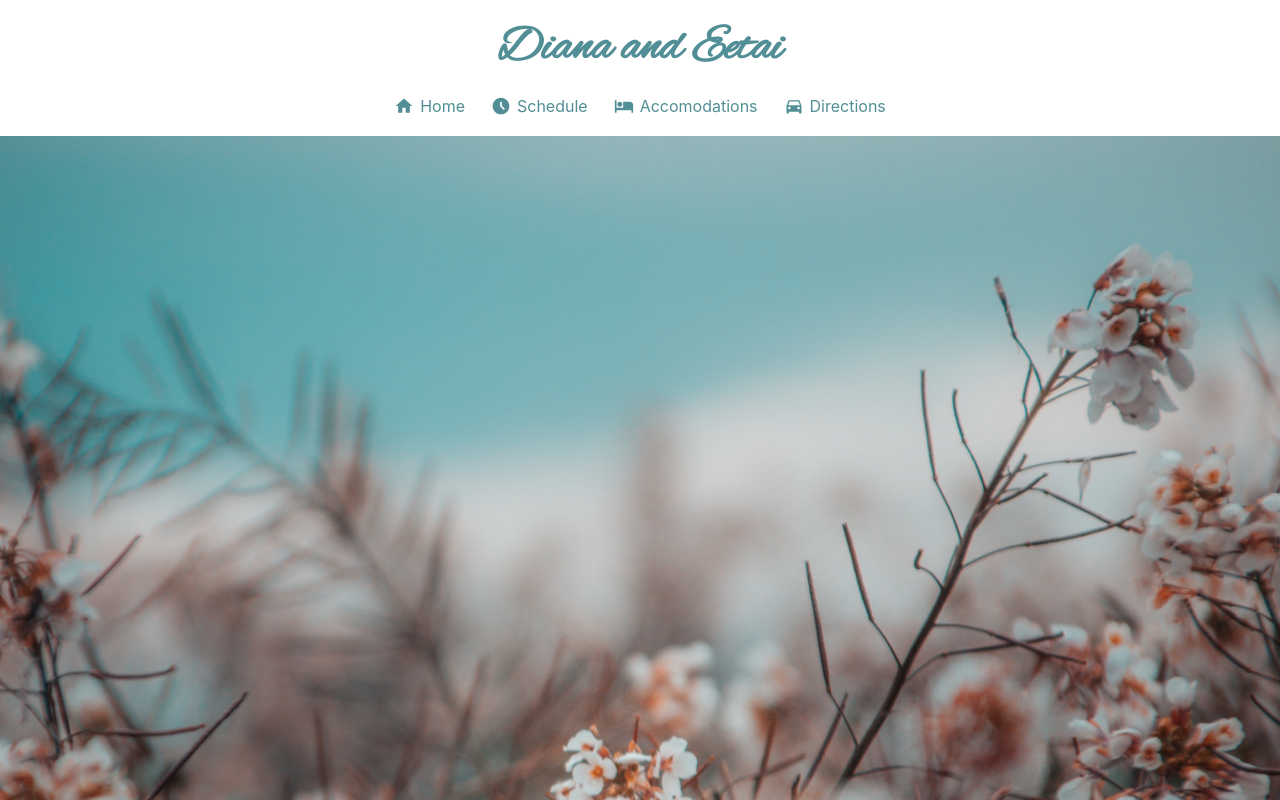
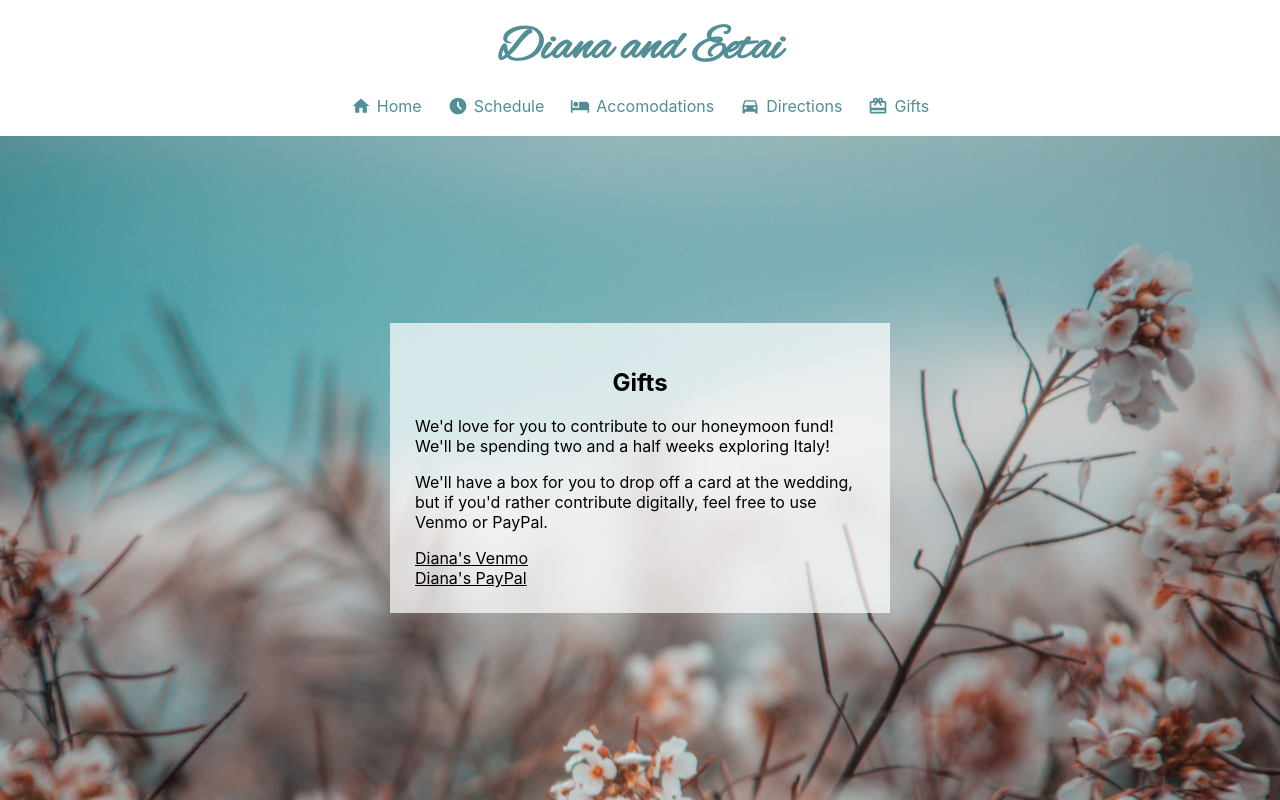
Before and after one commit to DianaLease/diana-and-eetai-wedding, a React (Create React App) app: page /gifts in a window 1280 px wide. Built offline with nearby package versions, Linux system fonts and the light colour scheme.

Commit message:
feat(gifts): adds gift section
Signed-off-by: Diana Lease <dianarlease@gmail.com>

```diff
--- a/src/App.css
+++ b/src/App.css
@@ -107,7 +107,7 @@ ul {
   margin: 0 3px;
 }
 
-.launch-icon {
+.launch-icon, .paid-icon {
   vertical-align: bottom;
   margin: 0 5px;
 }
@@ -129,7 +129,7 @@ ul {
   }
 }
 
-@media screen and (max-width: 500px) {
+@media screen and (max-width: 599px) {
   .nav {
     display: none;
   }
@@ -141,7 +141,7 @@ ul {
   }
 }
 
-@media screen and (min-width: 499px) {
+@media screen and (min-width: 600px) {
   .nav-mobile {
     display: none;
   }
--- a/src/App.js
+++ b/src/App.js
@@ -9,11 +9,13 @@ import HomeIcon from '@mui/icons-material/Home';
 import AccessTimeFilledIcon from '@mui/icons-material/AccessTimeFilled';
 import HotelIcon from '@mui/icons-material/Hotel';
 import DirectionsCarIcon from '@mui/icons-material/DirectionsCar';
+import CardGiftcardIcon from '@mui/icons-material/CardGiftcard';
 
 import Home from './pages/Home';
 import Schedule from './pages/Schedule';
 import Accomodations from './pages/Accomodations';
 import Directions from './pages/Directions';
+import Gifts from './pages/Gifts';
 
 function App() {
   return (
@@ -38,6 +40,10 @@ function App() {
               <DirectionsCarIcon className="nav-icon" fontSize="small" />
               <span className="nav-text">Directions</span>
             </Link>
+            <Link to="/gifts">
+              <CardGiftcardIcon className="nav-icon" fontSize="small" />
+              <span className="nav-text">Gifts</span>
+            </Link>
           </div>
           <div className="nav-mobile">
           <Link to="/">
@@ -52,6 +58,9 @@ function App() {
             <Link to="/directions">
               <DirectionsCarIcon className="nav-icon" fontSize="medium" />
             </Link>
+            <Link to="/gifts">
+              <CardGiftcardIcon className="nav-icon" fontSize="medium" />
+            </Link>
           </div>
         </header>
         <div className="main">
@@ -60,6 +69,7 @@ function App() {
             <Route path="/schedule" element={<Schedule />}/>
             <Route path="/accomodations" element={<Accomodations />}/>
             <Route path="/directions" element={<Directions />}/>
+            <Route path="/gifts" element={<Gifts />}/>
           </Routes>
         </div>
       </div>
--- /dev/null
+++ b/src/pages/Gifts.js
@@ -0,0 +1,21 @@
+const Gifts = () => (
+  <div className="content-wrapper">
+    <h2>Gifts</h2>
+    <p>
+      We'd love for you to contribute to our honeymoon fund! We'll be spending two and a half weeks exploring Italy!
+    </p>
+    <p>
+      We'll have a box for you to drop off a card at the wedding, but if you'd rather contribute digitally, feel free to use Venmo or PayPal.
+    </p>
+    <ul>
+    <li>
+        <a href="https://account.venmo.com/u/DianaLease" target="_blank" rel="noreferrer">Diana's Venmo</a>
+      </li>
+      <li>
+        <a href="https://paypal.me/dianalease" target="_blank" rel="noreferrer">Diana's PayPal</a>
+      </li>
+    </ul>
+  </div>
+)
+
+export default Gifts;
```
